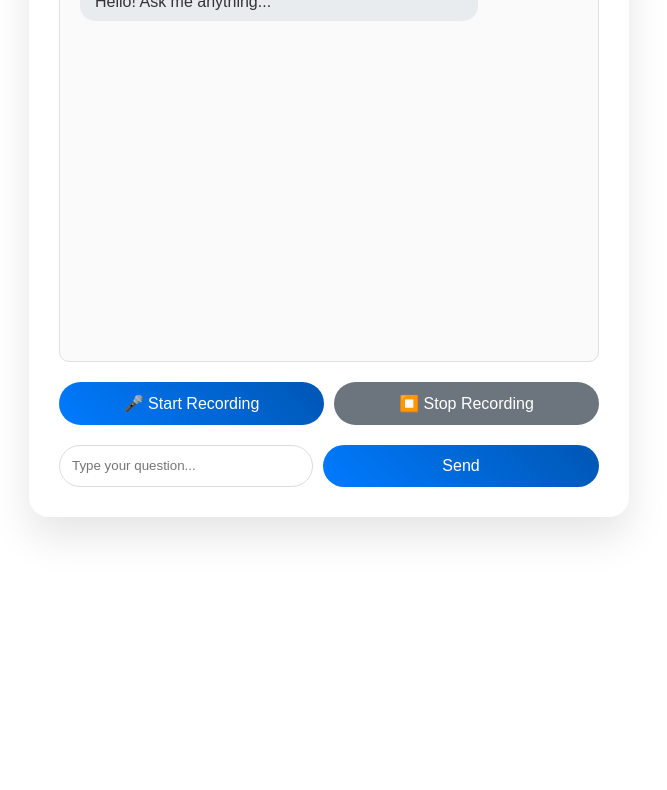
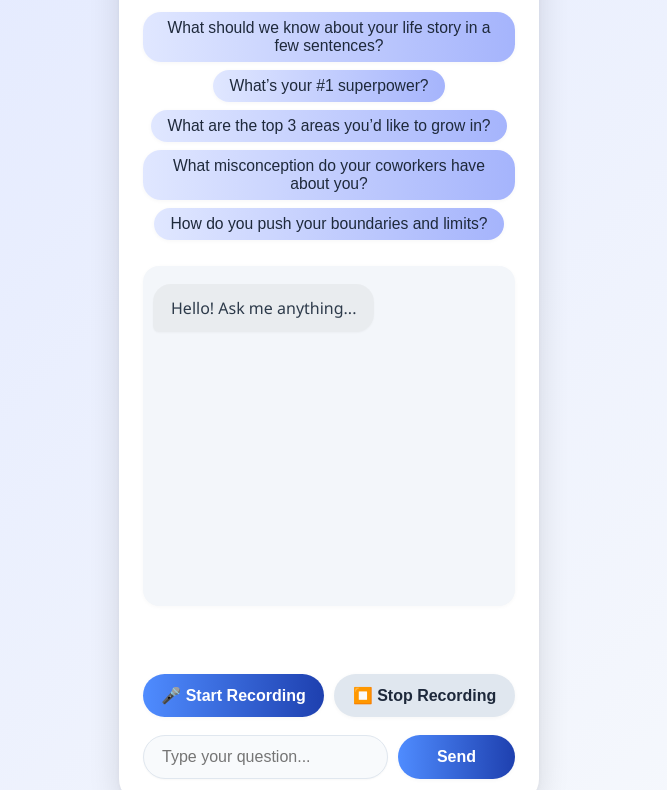
Before and after one commit to UppalRahi/PersonalChatbot, a plain HTML site: page index.html in a window 1280 px wide. Shown: the part 210-1000 px from the top of the page, without its empty margins (311-978 px from the left). Before the commit the page ends 800 px from the top, so only its background shows below. Drawn offline with Linux system fonts and the light colour scheme.

Commit message:
UI improvements, animations, and predefined questions

```diff
--- a/index.html
+++ b/index.html
@@ -4,29 +4,218 @@
 <meta charset="UTF-8" />
 <title>Personal Voice Bot</title>
 <style>
-/* All your existing styles as is… (keeping it short for brevity) */
+/* Reset and base styles */
 * {margin: 0; padding: 0; box-sizing: border-box;}
-body {font-family: Arial, sans-serif; display: flex; justify-content: center; align-items: center; min-height: 100vh;}
-.container {background: #fff; border-radius: 20px; padding: 30px; max-width: 600px; width: 100%; box-shadow: 0 20px 40px rgba(0,0,0,0.1);}
-.header {text-align: center; margin-bottom: 30px;}
-.chat-container {height: 400px; overflow-y: auto; border: 1px solid #e0e0e0; border-radius: 10px; padding: 20px; margin-bottom: 20px; background: #fafafa;}
-.message {margin-bottom: 15px; padding: 10px 15px; border-radius: 15px; max-width: 80%; word-wrap: break-word;}
-.user-message {background: #007bff; color: #fff; margin-left: auto;}
-.bot-message {background: #e9ecef; color: #333;}
-.controls {display: flex; gap: 10px; margin-bottom: 20px;}
-.btn {padding: 12px 24px; border-radius: 25px; border: none; font-size: 16px; flex: 1;}
-.btn-primary {background: linear-gradient(45deg, #007bff, #0056b3); color: #fff;}
-.btn-secondary {background: #6c757d; color: #fff;}
-.input-section {display: flex; gap: 10px;}
-.text-input {flex: 1; padding: 12px; border-radius: 25px; border: 1px solid #ddd;}
-.status {text-align: center; margin: 10px 0; font-weight: bold;}
+body {
+    font-family: 'Segoe UI', Arial, sans-serif;
+    background: linear-gradient(135deg, #e0e7ff 0%, #f8fafc 100%);
+    min-height: 100vh;
+    display: flex;
+    justify-content: center;
+    align-items: center;
+}
+.container {
+    background: #fff;
+    border-radius: 24px;
+    padding: 32px 24px 24px 24px;
+    max-width: 420px;
+    width: 100%;
+    box-shadow: 0 8px 32px rgba(0,0,0,0.12), 0 1.5px 4px rgba(0,0,0,0.04);
+    display: flex;
+    flex-direction: column;
+    gap: 18px;
+    animation: fadeInContainer 1s cubic-bezier(.4,0,.2,1);
+}
+@keyframes fadeInContainer {
+    from { opacity: 0; transform: translateY(40px);}
+    to { opacity: 1; transform: translateY(0);}
+}
+.header {
+    text-align: center;
+    margin-bottom: 10px;
+    position: relative;
+}
+.header h1 {
+    font-size: 2rem;
+    font-weight: 700;
+    color: #2d3a4a;
+    letter-spacing: 1px;
+    display: flex;
+    align-items: center;
+    justify-content: center;
+    gap: 8px;
+}
+.header .bot-emoji {
+    font-size: 2.2rem;
+    animation: floatBot 2.5s ease-in-out infinite alternate;
+    display: inline-block;
+}
+@keyframes floatBot {
+    from { transform: translateY(0);}
+    to { transform: translateY(-10px);}
+}
+.predefined-questions {
+    display: flex;
+    flex-wrap: wrap;
+    gap: 8px;
+    margin-bottom: 8px;
+    justify-content: center;
+    animation: fadeInPredefined 1.2s cubic-bezier(.4,0,.2,1);
+}
+@keyframes fadeInPredefined {
+    from { opacity: 0; transform: translateY(20px);}
+    to { opacity: 1; transform: translateY(0);}
+}
+.predefined-chip {
+    background: linear-gradient(90deg, #e0e7ff 0%, #a5b4fc 100%);
+    color: #1e293b;
+    border: none;
+    border-radius: 18px;
+    padding: 7px 16px;
+    font-size: 0.98rem;
+    cursor: pointer;
+    transition: background 0.2s, box-shadow 0.2s, color 0.2s;
+    box-shadow: 0 1px 4px rgba(0,0,0,0.04);
+    outline: none;
+}
+.predefined-chip:hover, .predefined-chip:focus {
+    background: linear-gradient(90deg, #4f8cff 0%, #1e40af 100%);
+    color: #fff;
+}
+.chat-container {
+    height: 340px;
+    overflow-y: auto;
+    border-radius: 16px;
+    padding: 18px 10px 18px 10px;
+    margin-bottom: 0;
+    background: #f3f6fa;
+    box-shadow: 0 1px 4px rgba(0,0,0,0.03);
+    display: flex;
+    flex-direction: column;
+    gap: 10px;
+}
+.message {
+    margin-bottom: 0;
+    padding: 12px 18px;
+    border-radius: 18px;
+    max-width: 80%;
+    word-wrap: break-word;
+    font-size: 1rem;
+    line-height: 1.5;
+    box-shadow: 0 1px 2px rgba(0,0,0,0.03);
+    transition: background 0.2s;
+    opacity: 0;
+    animation: fadeInMsg 0.6s cubic-bezier(.4,0,.2,1) forwards;
+}
+@keyframes fadeInMsg {
+    from { opacity: 0; transform: translateY(20px);}
+    to { opacity: 1; transform: translateY(0);}
+}
+.user-message {
+    background: linear-gradient(90deg, #4f8cff 0%, #1e40af 100%);
+    color: #fff;
+    margin-left: auto;
+    border-bottom-right-radius: 6px;
+}
+.bot-message {
+    background: #e9ecef;
+    color: #2d3a4a;
+    margin-right: auto;
+    border-bottom-left-radius: 6px;
+}
+.status {
+    text-align: center;
+    margin: 0 0 8px 0;
+    font-weight: 500;
+    font-size: 1rem;
+    min-height: 24px;
+}
 .recording {color: #dc3545;}
-.processing {color: #ffc107;}
+.processing {color: #f59e42;}
+.controls {
+    display: flex;
+    gap: 10px;
+    margin-bottom: 0;
+}
+.btn {
+    padding: 12px 0;
+    border-radius: 25px;
+    border: none;
+    font-size: 1rem;
+    font-weight: 600;
+    flex: 1;
+    cursor: pointer;
+    transition: background 0.2s, box-shadow 0.2s, transform 0.2s;
+    box-shadow: 0 1px 4px rgba(0,0,0,0.04);
+}
+.btn-primary {
+    background: linear-gradient(90deg, #4f8cff 0%, #1e40af 100%);
+    color: #fff;
+}
+.btn-primary:hover, .btn-primary:focus {
+    background: linear-gradient(90deg, #2563eb 0%, #1e40af 100%);
+    transform: translateY(-2px) scale(1.04);
+    box-shadow: 0 4px 12px rgba(79,140,255,0.10);
+}
+.btn-secondary {
+    background: #e0e7ef;
+    color: #1e293b;
+}
+.btn-secondary:hover, .btn-secondary:focus {
+    background: #cbd5e1;
+    transform: translateY(-2px) scale(1.04);
+}
+.input-section {
+    display: flex;
+    gap: 10px;
+    margin-top: 0;
+}
+.text-input {
+    flex: 1;
+    padding: 12px 18px;
+    border-radius: 25px;
+    border: 1.5px solid #e0e7ef;
+    font-size: 1rem;
+    outline: none;
+    transition: border 0.2s, box-shadow 0.2s;
+    background: #f8fafc;
+    box-shadow: 0 1px 2px rgba(0,0,0,0.03);
+}
+.text-input:focus {
+    border: 1.5px solid #4f8cff;
+    background: #fff;
+    box-shadow: 0 2px 8px rgba(79,140,255,0.08);
+}
+@media (max-width: 600px) {
+    .container {
+        padding: 16px 4px 12px 4px;
+        max-width: 100vw;
+    }
+    .chat-container {
+        height: 240px;
+        padding: 10px 2px 10px 2px;
+    }
+    .header h1 {
+        font-size: 1.2rem;
+    }
+}
 </style>
 </head>
 <body>
 <div class="container">
     <div class="header"><h1>🎤 Personal Voice Bot</h1></div>
+    <div class="header">
+    <span class="bot-emoji">🎤</span>
+    <h1>Personal Voice Bot</h1>
+</div>
+<div class="predefined-questions" id="predefinedQuestions">
+    <button class="predefined-chip">What should we know about your life story in a few sentences?</button>
+    <button class="predefined-chip">What’s your #1 superpower?</button>
+    <button class="predefined-chip">What are the top 3 areas you’d like to grow in?</button>
+    <button class="predefined-chip">What misconception do your coworkers have about you?</button>
+    <button class="predefined-chip">How do you push your boundaries and limits?</button>
+</div>
+
     <div class="chat-container" id="chatContainer">
         <div class="message bot-message">Hello! Ask me anything...</div>
     </div>
@@ -109,6 +298,14 @@ function resetRecording() {
     statusEl.textContent = '';
     statusEl.className = 'status';
 }
+// Predefined questions logic
+document.getElementById('predefinedQuestions').addEventListener('click', function(e) {
+    if (e.target.classList.contains('predefined-chip')) {
+        const question = e.target.textContent;
+        addMessage(question, 'user');
+        processQuestion(question);
+    }
+});
 
 // ✅ Chat Helpers
 function addMessage(message, type) {
```
